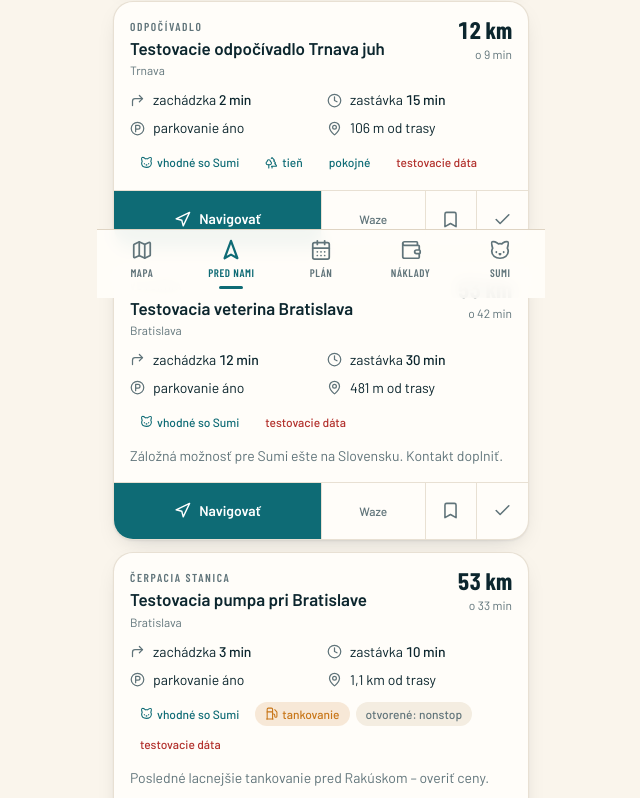
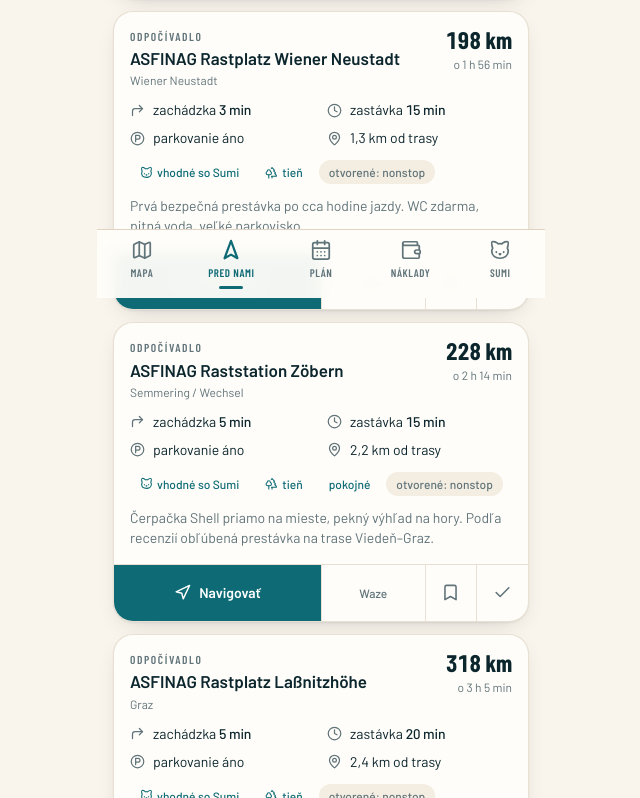
Before and after one commit to filipko525/Italy-Trip, a Next.js app in the folder trip-copilot/: page /pred-nami in a window 1280 px wide. Shown: the part 502-1300 px from the top of the page, without its empty margins (319-959 px from the left). Built offline with nearby package versions, Linux system fonts and the light colour scheme.

Commit message:
Update poi.ts

```diff
--- a/trip-copilot/data/poi.ts
+++ b/trip-copilot/data/poi.ts
@@ -3,14 +3,16 @@
 /* =========================================================
    BODY ZÁUJMU (POI)
    ---------------------------------------------------------
-   !!! VŠETKY BODY V TOMTO SÚBORE SÚ TESTOVACIE DÁTA !!!
-   isMockData = true pri každom zázname.
-
-   Súradnice sú umiestnené pri trase, aby fungovala logika
-   „čo je pred nami“, ale NEJDE o overené prevádzky.
-   Zámerne tu nie sú názvy reálnych podnikov – používame
-   neutrálne testovacie označenia. Pred cestou nahraď
-   overenými miestami (napr. z Mapbox Search alebo ručne).
+   Zámerne štíhly zoznam – žiadne testovacie výplne. Namiesto
+   desiatok mock bodov na každom úseku sú tu len:
+     1) miesto na dotankovanie pri Bratislave (lacnejšia nafta),
+     2) reálne, overené ASFINAG/Autogrill odpočívadlá po celej
+        trase cez Rakúsko a Taliansko – bezpečnostné prestávky
+        po cca 1,5–2 h jazdy,
+     3) čerpačka v Lignane na dotankovanie pred cestou domov.
+   Súradnice a názvy sú overené (Google Places), nie vymyslené.
+   Presné otváracie hodiny reštaurácií/obchodov v nich sa menia,
+   samotné odpočívadlá a čerpačky sú ale nonstop.
    ========================================================= */
 
 export const POI_CATEGORY_LABELS: Record<PoiCategory, string> = {
@@ -47,575 +49,157 @@
 
 const poi = (input: PoiInput): PointOfInterest => ({
   parking: true,
-  isMockData: true,
+  isMockData: false,
   ...input,
 });
 
 export const POINTS_OF_INTEREST: PointOfInterest[] = [
-  /* --- Trnava --- */
+  /* --- Dotankovanie pri Bratislave --- */
   poi({
-    id: 'tt-1',
-    name: 'Testovacia pumpa pri Trnave',
+    id: 'ba-pumpa',
+    name: 'Jurki Kopčianska',
     category: 'pumpa',
-    region: 'Trnava',
+    region: 'Bratislava',
     country: 'SK',
-    coords: [17.552, 48.358],
-    detourMinutes: 0,
+    coords: [17.0931402, 48.1097626],
+    detourMinutes: 3,
     stopMinutes: 10,
     catFriendly: true,
-    openingHours: 'nonstop',
-    note: 'Doplň natankovanie do plnej pred odchodom.',
+    openingHours: '6:00 – 22:00',
+    note: 'Podľa recenzií jedna z najlacnejších naft na Slovensku. Posledné tankovanie pred hranicou – natankuj tu naplno, malo by vydržať až po Taliansko.',
   }),
+
+  /* --- Rakúsko: A2 Wiener Neustadt --- */
   poi({
-    id: 'tt-2',
-    name: 'Testovacie odpočívadlo Trnava juh',
+    id: 'at-wn',
+    name: 'ASFINAG Rastplatz Wiener Neustadt',
     category: 'odpocivadlo',
-    region: 'Trnava',
-    country: 'SK',
-    coords: [17.47, 48.34],
-    detourMinutes: 2,
+    region: 'Wiener Neustadt',
+    country: 'AT',
+    coords: [16.1878412, 47.7471286],
+    detourMinutes: 0,
     stopMinutes: 15,
     catFriendly: true,
     shade: true,
-    quiet: true,
+    quiet: false,
+    openingHours: 'nonstop',
+    note: 'Prvá bezpečná prestávka po cca hodine jazdy. WC zdarma, pitná voda, veľké parkovisko.',
   }),
 
-  /* --- Bratislava --- */
+  /* --- Rakúsko: Wechsel/Zöbern --- */
   poi({
-    id: 'ba-1',
-    name: 'Testovacia pumpa pri Bratislave',
-    category: 'pumpa',
-    region: 'Bratislava',
-    country: 'SK',
-    coords: [17.145, 48.16],
-    detourMinutes: 3,
-    stopMinutes: 10,
-    catFriendly: true,
-    openingHours: 'nonstop',
-    note: 'Posledné lacnejšie tankovanie pred Rakúskom – overiť ceny.',
-  }),
-  poi({
-    id: 'ba-2',
-    name: 'Testovacie WC pri obchvate',
-    category: 'wc',
-    region: 'Bratislava',
-    country: 'SK',
-    coords: [17.12, 48.14],
-    detourMinutes: 4,
-    stopMinutes: 10,
-    catFriendly: false,
-  }),
-  poi({
-    id: 'ba-3',
-    name: 'Testovacia veterina Bratislava',
-    category: 'veterina',
-    region: 'Bratislava',
-    country: 'SK',
-    coords: [17.13, 48.17],
-    detourMinutes: 12,
-    stopMinutes: 30,
-    catFriendly: true,
-    note: 'Záložná možnosť pre Sumi ešte na Slovensku. Kontakt doplniť.',
-  }),
-
-  /* --- Kittsee --- */
-  poi({
-    id: 'ki-1',
-    name: 'Testovacia pumpa Kittsee',
-    category: 'pumpa',
-    region: 'Kittsee',
-    country: 'SK',
-    coords: [17.075, 48.09],
-    detourMinutes: 2,
-    stopMinutes: 15,
-    catFriendly: true,
-    note: 'Posledná zastávka pred hranicou. Skontroluj rakúsku známku.',
-  }),
-  poi({
-    id: 'ki-2',
-    name: 'Testovací nákup pri hranici',
-    category: 'nakup',
-    region: 'Kittsee',
-    country: 'SK',
-    coords: [17.06, 48.08],
-    detourMinutes: 6,
-    stopMinutes: 30,
-    catFriendly: false,
-    openingHours: 'doplniť',
-  }),
-
-  /* --- Viedeň --- */
-  poi({
-    id: 'vi-1',
-    name: 'Testovacie odpočívadlo pri Viedni',
+    id: 'at-zobern',
+    name: 'ASFINAG Raststation Zöbern',
     category: 'odpocivadlo',
-    region: 'Viedeň',
+    region: 'Semmering / Wechsel',
     country: 'AT',
-    coords: [16.62, 48.06],
+    coords: [16.1167721, 47.5427097],
     detourMinutes: 0,
     stopMinutes: 15,
     catFriendly: true,
     shade: true,
     quiet: true,
-    note: 'Prvá dlhšia prestávka pre Sumi – približne hodinu po odchode.',
-  }),
-  poi({
-    id: 'vi-2',
-    name: 'Testovacia káva pri A23',
-    category: 'kava',
-    region: 'Viedeň',
-    country: 'AT',
-    coords: [16.42, 48.14],
-    detourMinutes: 5,
-    stopMinutes: 15,
-    catFriendly: false,
-  }),
-  poi({
-    id: 'vi-3',
-    name: 'Testovacia vyhliadka južne od Viedne',
-    category: 'vyhliadka',
-    region: 'Viedeň',
-    country: 'AT',
-    coords: [16.33, 48.02],
-    detourMinutes: 14,
-    stopMinutes: 30,
-    catFriendly: true,
-    quiet: true,
+    openingHours: 'nonstop',
+    note: 'Čerpačka Shell priamo na mieste, pekný výhľad na hory. Podľa recenzií obľúbená prestávka na trase Viedeň–Graz.',
   }),
 
-  /* --- Wiener Neustadt --- */
+  /* --- Rakúsko: pri Grazi --- */
   poi({
-    id: 'wn-1',
-    name: 'Testovacia pumpa Wiener Neustadt',
-    category: 'pumpa',
-    region: 'Wiener Neustadt',
+    id: 'at-graz',
+    name: 'ASFINAG Rastplatz Laßnitzhöhe',
+    category: 'odpocivadlo',
+    region: 'Graz',
     country: 'AT',
-    coords: [16.255, 47.83],
-    detourMinutes: 3,
-    stopMinutes: 10,
-    catFriendly: true,
-    openingHours: 'nonstop',
-  }),
-  poi({
-    id: 'wn-2',
-    name: 'Testovacie jedlo pri A2',
-    category: 'jedlo',
-    region: 'Wiener Neustadt',
-    country: 'AT',
-    coords: [16.24, 47.79],
-    detourMinutes: 5,
-    stopMinutes: 45,
-    catFriendly: false,
-    openingHours: 'doplniť',
-  }),
-  poi({
-    id: 'wn-3',
-    name: 'Testovacia prechádzka pri Wiener Neustadt',
-    category: 'prechadzka',
-    region: 'Wiener Neustadt',
-    country: 'AT',
-    coords: [16.22, 47.8],
-    detourMinutes: 10,
-    stopMinutes: 30,
+    coords: [15.5822704, 47.0642046],
+    detourMinutes: 0,
+    stopMinutes: 20,
     catFriendly: true,
     shade: true,
-    quiet: true,
+    quiet: false,
+    openingHours: 'nonstop',
+    note: 'Približne polovica trasy – vhodné na dlhšiu prestávku. Veľké parkovisko, WC zdarma, kávové automaty, aj priestor pre deti.',
   }),
 
-  /* --- Semmering / okolie A2 --- */
+  /* --- Rakúsko: Wörthersee --- */
   poi({
-    id: 'se-1',
-    name: 'Testovacie odpočívadlo Wechsel',
+    id: 'at-worthersee',
+    name: 'ASFINAG Raststation Wörthersee',
+    category: 'vyhliadka',
+    region: 'Wörthersee',
+    country: 'AT',
+    coords: [14.0950087, 46.6297031],
+    detourMinutes: 0,
+    stopMinutes: 20,
+    catFriendly: false,
+    shade: false,
+    quiet: false,
+    openingHours: 'nonstop',
+    note: 'Najkrajší výhľad na trase – priamo nad jazerom Wörthersee. WC je tu spoplatnené (v cene je bloček na nákup). Cez deň býva plno.',
+  }),
+
+  /* --- Rakúsko: Arnoldstein, posledná zastávka pred hranicou --- */
+  poi({
+    id: 'at-arnoldstein',
+    name: 'ASFINAG Raststation Dreiländereck',
     category: 'odpocivadlo',
-    region: 'Semmering / A2',
+    region: 'Arnoldstein',
     country: 'AT',
-    coords: [16.05, 47.5],
+    coords: [13.6968706, 46.5708639],
     detourMinutes: 0,
     stopMinutes: 15,
     catFriendly: true,
     shade: true,
     quiet: true,
-    note: 'Stúpanie – dobré miesto na krátky oddych a kontrolu Sumi.',
-  }),
-  poi({
-    id: 'se-2',
-    name: 'Testovacia vyhliadka nad údolím',
-    category: 'vyhliadka',
-    region: 'Semmering / A2',
-    country: 'AT',
-    coords: [15.99, 47.44],
-    detourMinutes: 15,
-    stopMinutes: 30,
-    catFriendly: true,
-    quiet: true,
-  }),
-  poi({
-    id: 'se-3',
-    name: 'Testovacie WC pri A2',
-    category: 'wc',
-    region: 'Semmering / A2',
-    country: 'AT',
-    coords: [15.975, 47.33],
-    detourMinutes: 2,
-    stopMinutes: 10,
-    catFriendly: false,
+    openingHours: 'nonstop',
+    note: 'Posledná rakúska zastávka pred vstupom do Talianska. Pokojné miesto pri rieke, podľa recenzií bezpečná a čisté.',
   }),
 
-  /* --- Graz --- */
+  /* --- Taliansko: hneď po hranici pri Tarvisiu --- */
   poi({
-    id: 'gr-1',
-    name: 'Testovacie odpočívadlo pri Grazi',
+    id: 'it-tarvisio',
+    name: 'Autogrill Fella Est',
     category: 'odpocivadlo',
-    region: 'Graz',
-    country: 'AT',
-    coords: [15.55, 47.09],
+    region: 'Tarvisio',
+    country: 'IT',
+    coords: [13.3756631, 46.4985707],
     detourMinutes: 0,
-    stopMinutes: 30,
-    catFriendly: true,
-    shade: true,
-    quiet: true,
-    note: 'Približne polovica trasy – vhodné na dlhšiu prestávku.',
-  }),
-  poi({
-    id: 'gr-2',
-    name: 'Testovacia pumpa pri Grazi',
-    category: 'pumpa',
-    region: 'Graz',
-    country: 'AT',
-    coords: [15.49, 47.08],
-    detourMinutes: 3,
     stopMinutes: 15,
     catFriendly: true,
+    shade: false,
+    quiet: false,
     openingHours: 'nonstop',
-  }),
-  poi({
-    id: 'gr-3',
-    name: 'Testovacie jedlo Graz',
-    category: 'jedlo',
-    region: 'Graz',
-    country: 'AT',
-    coords: [15.44, 47.06],
-    detourMinutes: 12,
-    stopMinutes: 60,
-    catFriendly: false,
-    openingHours: 'doplniť',
-  }),
-  poi({
-    id: 'gr-4',
-    name: 'Testovacie pokojné miesto pre Sumi',
-    category: 'pokoj',
-    region: 'Graz',
-    country: 'AT',
-    coords: [15.52, 47.1],
-    detourMinutes: 8,
-    stopMinutes: 20,
-    catFriendly: true,
-    shade: true,
-    quiet: true,
-    note: 'Tieň, málo ľudí, parkovanie pri mieste.',
+    note: 'Prvý taliansky Autogrill po hranici, hneď za Tarvisiom (A23). Čerstvé pečivo, dobrá káva, aj drobný nákup talianskych vecí.',
   }),
 
-  /* --- Pack / A2 --- */
+  /* --- Taliansko: pri Udine --- */
   poi({
-    id: 'pa-1',
-    name: 'Testovacie odpočívadlo Packsattel',
+    id: 'it-udine',
+    name: 'Sarni Ledra Ovest',
     category: 'odpocivadlo',
-    region: 'Pack / A2',
-    country: 'AT',
-    coords: [15.05, 46.93],
+    region: 'Udine',
+    country: 'IT',
+    coords: [13.1192888, 46.1858914],
     detourMinutes: 0,
     stopMinutes: 15,
     catFriendly: true,
     shade: true,
-    quiet: true,
-    note: 'Horský úsek – po stúpaní nechaj motor chvíľu vychladnúť.',
-  }),
-  poi({
-    id: 'pa-2',
-    name: 'Testovacia vyhliadka Pack',
-    category: 'vyhliadka',
-    region: 'Pack / A2',
-    country: 'AT',
-    coords: [15.01, 46.9],
-    detourMinutes: 10,
-    stopMinutes: 20,
-    catFriendly: true,
-    quiet: true,
+    quiet: false,
+    openingHours: 'nonstop',
+    note: 'Poobede tu býva horúco – posledná bezpečná prestávka pred zjazdom na Latisanu/Lignano. WC aj sprchy.',
   }),
 
-  /* --- Klagenfurt --- */
+  /* --- Lignano: dotankovanie pred cestou domov --- */
   poi({
-    id: 'kl-1',
-    name: 'Testovacia pumpa pri Klagenfurte',
-    category: 'pumpa',
-    region: 'Klagenfurt',
-    country: 'AT',
-    coords: [14.34, 46.63],
-    detourMinutes: 3,
-    stopMinutes: 15,
-    catFriendly: true,
-    openingHours: 'nonstop',
-  }),
-  poi({
-    id: 'kl-2',
-    name: 'Testovacie WC Klagenfurt',
-    category: 'wc',
-    region: 'Klagenfurt',
-    country: 'AT',
-    coords: [14.31, 46.62],
-    detourMinutes: 2,
-    stopMinutes: 10,
-    catFriendly: false,
-  }),
-  poi({
-    id: 'kl-3',
-    name: 'Testovacia veterina Klagenfurt',
-    category: 'veterina',
-    region: 'Klagenfurt',
-    country: 'AT',
-    coords: [14.29, 46.61],
-    detourMinutes: 15,
-    stopMinutes: 45,
-    catFriendly: true,
-    note: 'Kontakt doplniť a overiť pred cestou.',
-  }),
-
-  /* --- Wörthersee --- */
-  poi({
-    id: 'wo-1',
-    name: 'Testovacia vyhliadka Wörthersee',
-    category: 'vyhliadka',
-    region: 'Wörthersee',
-    country: 'AT',
-    coords: [14.16, 46.63],
-    detourMinutes: 15,
-    stopMinutes: 45,
-    catFriendly: true,
-    shade: true,
-    quiet: true,
-    note: 'Najkrajšia zachádzka na rakúskej časti trasy – ak je čas.',
-  }),
-  poi({
-    id: 'wo-2',
-    name: 'Testovacia krátka prechádzka pri jazere',
-    category: 'prechadzka',
-    region: 'Wörthersee',
-    country: 'AT',
-    coords: [14.12, 46.61],
-    detourMinutes: 18,
-    stopMinutes: 60,
-    catFriendly: true,
-    shade: true,
-  }),
-
-  /* --- Villach --- */
-  poi({
-    id: 'vl-1',
-    name: 'Testovacia pumpa pri Villachu',
-    category: 'pumpa',
-    region: 'Villach',
-    country: 'AT',
-    coords: [13.87, 46.615],
-    detourMinutes: 2,
-    stopMinutes: 15,
-    catFriendly: true,
-    openingHours: 'nonstop',
-    note: 'Dobré miesto natankovať ešte v Rakúsku pred Talianskom.',
-  }),
-  poi({
-    id: 'vl-2',
-    name: 'Testovacie odpočívadlo Villach',
-    category: 'odpocivadlo',
-    region: 'Villach',
-    country: 'AT',
-    coords: [13.84, 46.6],
-    detourMinutes: 0,
-    stopMinutes: 20,
-    catFriendly: true,
-    shade: true,
-    quiet: true,
-  }),
-  poi({
-    id: 'vl-3',
-    name: 'Testovacia káva Villach',
-    category: 'kava',
-    region: 'Villach',
-    country: 'AT',
-    coords: [13.85, 46.62],
-    detourMinutes: 9,
-    stopMinutes: 20,
-    catFriendly: false,
-    openingHours: 'doplniť',
-  }),
-
-  /* --- Arnoldstein --- */
-  poi({
-    id: 'ar-1',
-    name: 'Testovacie odpočívadlo Arnoldstein',
-    category: 'odpocivadlo',
-    region: 'Arnoldstein',
-    country: 'AT',
-    coords: [13.715, 46.55],
-    detourMinutes: 0,
-    stopMinutes: 15,
-    catFriendly: true,
-    shade: true,
-    quiet: true,
-    note: 'Posledná rakúska zastávka pred hranicou.',
-  }),
-
-  /* --- Tarvisio --- */
-  poi({
-    id: 'ta-1',
-    name: 'Testovacia pumpa Tarvisio',
-    category: 'pumpa',
-    region: 'Tarvisio',
-    country: 'IT',
-    coords: [13.575, 46.5],
-    detourMinutes: 4,
-    stopMinutes: 15,
-    catFriendly: true,
-    openingHours: 'doplniť',
-    note: 'Vstup na talianske mýto – nezabudni zobrať lístok.',
-  }),
-  poi({
-    id: 'ta-2',
-    name: 'Testovacia vyhliadka pri Tarvisiu',
-    category: 'vyhliadka',
-    region: 'Tarvisio',
-    country: 'IT',
-    coords: [13.56, 46.49],
-    detourMinutes: 12,
-    stopMinutes: 30,
-    catFriendly: true,
-    quiet: true,
-  }),
-  poi({
-    id: 'ta-3',
-    name: 'Testovacie jedlo Tarvisio',
-    category: 'jedlo',
-    region: 'Tarvisio',
-    country: 'IT',
-    coords: [13.59, 46.51],
-    detourMinutes: 10,
-    stopMinutes: 60,
-    catFriendly: false,
-    openingHours: 'doplniť',
-  }),
-
-  /* --- Udine --- */
-  poi({
-    id: 'ud-1',
-    name: 'Testovacie odpočívadlo pri Udine',
-    category: 'odpocivadlo',
-    region: 'Udine',
-    country: 'IT',
-    coords: [13.25, 46.09],
-    detourMinutes: 0,
-    stopMinutes: 20,
-    catFriendly: true,
-    shade: true,
-    quiet: true,
-    note: 'Poobede tu býva horúco – hľadaj tieň kvôli Sumi.',
-  }),
-  poi({
-    id: 'ud-2',
-    name: 'Testovacia pumpa Udine',
-    category: 'pumpa',
-    region: 'Udine',
-    country: 'IT',
-    coords: [13.23, 46.05],
-    detourMinutes: 3,
-    stopMinutes: 15,
-    catFriendly: true,
-  }),
-  poi({
-    id: 'ud-3',
-    name: 'Testovacie zaujímavé miesto Udine',
-    category: 'zaujimave',
-    region: 'Udine',
-    country: 'IT',
-    coords: [13.24, 46.07],
-    detourMinutes: 20,
-    stopMinutes: 60,
-    catFriendly: false,
-  }),
-
-  /* --- Latisana --- */
-  poi({
-    id: 'la-1',
-    name: 'Testovacia pumpa Latisana',
-    category: 'pumpa',
-    region: 'Latisana',
-    country: 'IT',
-    coords: [13.01, 45.78],
-    detourMinutes: 4,
-    stopMinutes: 15,
-    catFriendly: true,
-    note: 'Po výjazde z diaľnice a zaplatení mýta.',
-  }),
-  poi({
-    id: 'la-2',
-    name: 'Testovací nákup Latisana',
-    category: 'nakup',
-    region: 'Latisana',
-    country: 'IT',
-    coords: [13.0, 45.76],
-    detourMinutes: 8,
-    stopMinutes: 45,
-    catFriendly: false,
-    openingHours: 'doplniť',
-    note: 'Prvý nákup pred ubytovaním – voda, raňajky, jedlo pre Sumi.',
-  }),
-  poi({
-    id: 'la-3',
-    name: 'Testovacia pet-friendly zastávka Latisana',
-    category: 'pet',
-    region: 'Latisana',
-    country: 'IT',
-    coords: [13.03, 45.75],
-    detourMinutes: 6,
-    stopMinutes: 20,
-    catFriendly: true,
-    shade: true,
-    quiet: true,
-  }),
-
-  /* --- Lignano Sabbiadoro --- */
-  poi({
-    id: 'li-1',
-    name: 'Testovacia pumpa Lignano',
+    id: 'li-pumpa',
+    name: 'Cardillo Vincenzo',
     category: 'pumpa',
     region: 'Lignano Sabbiadoro',
     country: 'IT',
-    coords: [13.12, 45.7],
+    coords: [13.139766, 45.6900363],
     detourMinutes: 5,
     stopMinutes: 15,
     catFriendly: true,
-    note: 'Na natankovanie pred cestou domov 22. 8.',
-  }),
-  poi({
-    id: 'li-2',
-    name: 'Testovacie zaujímavé miesto Lignano',
-    category: 'zaujimave',
-    region: 'Lignano Sabbiadoro',
-    country: 'IT',
-    coords: [13.14, 45.68],
-    detourMinutes: 0,
-    stopMinutes: 60,
-    catFriendly: false,
-  }),
-  poi({
-    id: 'li-3',
-    name: 'Testovacia veterina Lignano',
-    category: 'veterina',
-    region: 'Lignano Sabbiadoro',
-    country: 'IT',
-    coords: [13.11, 45.69],
-    detourMinutes: 10,
-    stopMinutes: 45,
-    catFriendly: true,
-    note: 'Nájsť a overiť kontakt hneď po príchode.',
+    note: 'Priamo na ceste smer Latisana, teda presne v smere odchodu domov. Podľa recenzií ochotná obsluha. Natankuj tu 22. 8. pred odchodom.',
   }),
 ];
 
@@ -623,7 +207,7 @@
 export const QUICK_FILTERS: { id: string; label: string; categories: PoiCategory[]; maxDetour?: number; maxStop?: number }[] = [
   { id: 'wc', label: 'Potrebujeme WC', categories: ['wc', 'odpocivadlo', 'pumpa'], maxDetour: 5 },
   { id: 'tank', label: 'Potrebujeme tankovať', categories: ['pumpa'], maxDetour: 15 },
-  { id: 'jedlo', label: 'Chceme jesť', categories: ['jedlo'], maxDetour: 15 },
+  { id: 'jedlo', label: 'Chceme jesť', categories: ['jedlo', 'odpocivadlo'], maxDetour: 15 },
   { id: '15', label: 'Máme 15 minút', categories: ['wc', 'kava', 'odpocivadlo', 'pumpa'], maxStop: 15 },
   { id: '30', label: 'Máme 30 minút', categories: ['odpocivadlo', 'jedlo', 'kava', 'prechadzka', 'vyhliadka'], maxStop: 30 },
   { id: 'vidiet', label: 'Chceme niečo vidieť', categories: ['vyhliadka', 'zaujimave', 'prechadzka'] },
```
